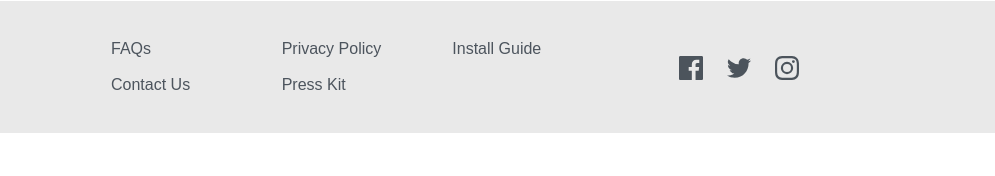
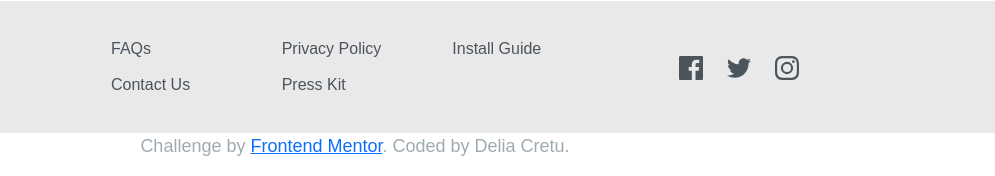
Before and after one commit to delia-cretu/clipboard-landing-page-master, a plain HTML site: page index.html in a window 1280 px wide. Shown: the part 3102-3278 px from the top of the page, 285-1280 px from the left. Before the commit the page ends 3235 px from the top, so only its background shows below. Drawn offline with nearby package versions, Linux system fonts and the light colour scheme; a web font is replaced by a local one.

Commit message:
Update index.html

```diff
--- a/index.html
+++ b/index.html
@@ -214,13 +214,13 @@
       </div>
     </footer>
 
-    <!-- <footer>
+    <div>
       <p class="attribution">
         Challenge by
         <a href="https://www.frontendmentor.io?ref=challenge" target="_blank"
           >Frontend Mentor</a
         >. Coded by Delia Cretu.
       </p>
-    </footer> -->
+    </div>
   </body>
 </html>
```
